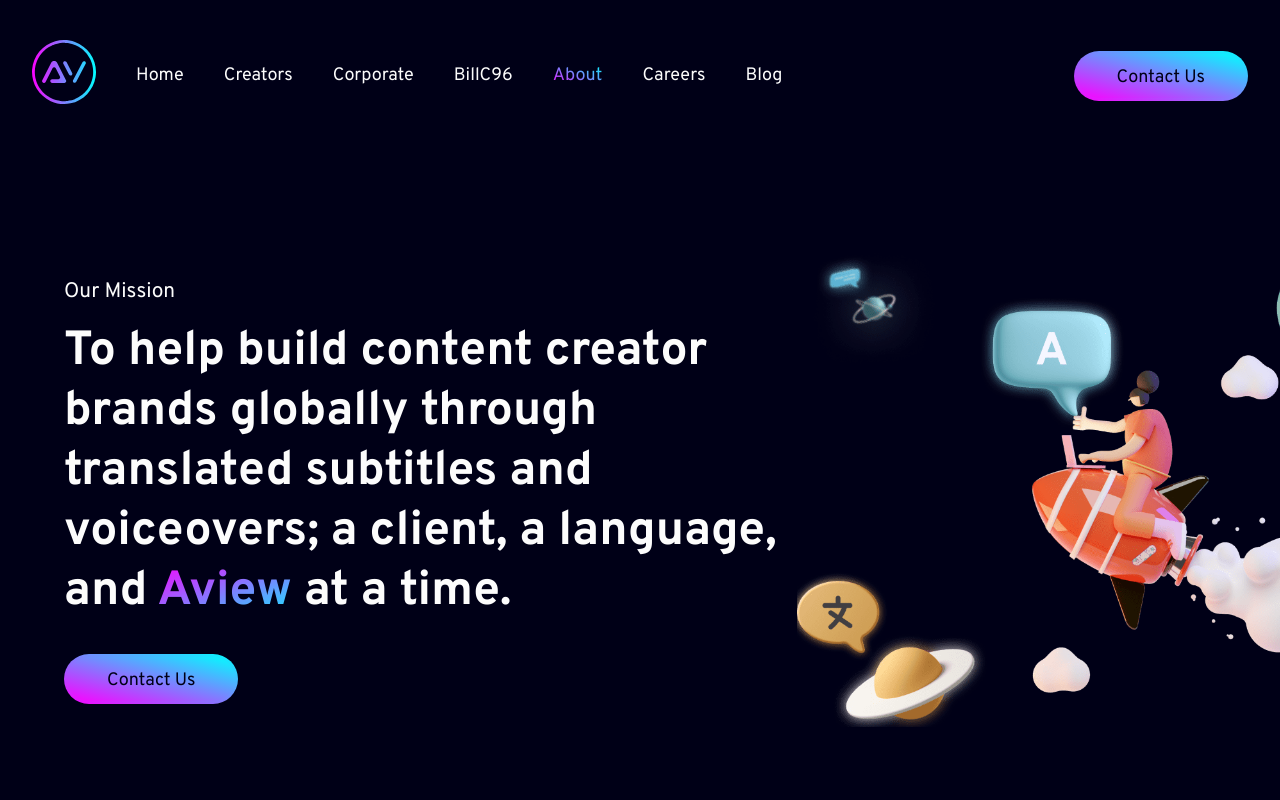
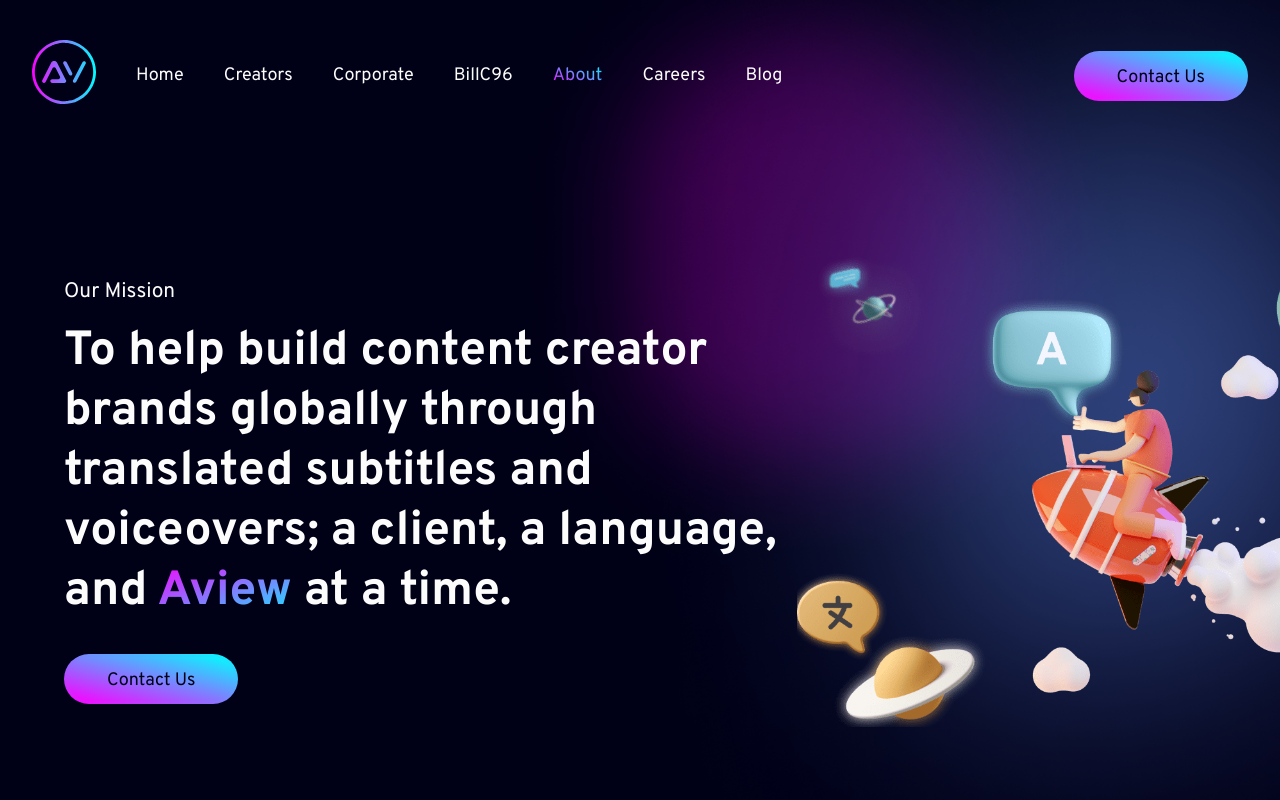
Before and after one commit to Aview-International/aviewint-website, a Next.js app: page /about in a window 1280 px wide. Shown: the top 800 px of the page. Built offline with nearby package versions, Linux system fonts and the light colour scheme.

Commit message:
top position blobs updated

```diff
--- a/components/UI/blobs.js
+++ b/components/UI/blobs.js
@@ -3,3 +3,21 @@ import blob1 from '../../public/img/blobs/blob-1.png'
 import blob2 from '../../public/img/blobs/blob-2.png';
 import blob3 from '../../public/img/blobs/blob-3.png';
 import blob4 from '../../public/img/blobs/blob-4.png';
+
+const Blobs = () => {
+    return (
+        <>
+      <div className="-z-20 absolute w-1/2 -top-24 right-32">
+        <Image src={blob2} alt="blob2" />
+      </div>
+      <div className="-z-20 absolute w-1/3 -bottom-40 -right-60">
+        <Image src={blob2} alt="blob2" />
+      </div>
+      <div className="-z-10 absolute w-5/6 -top-52 -right-96">
+        <Image src={blob1} alt="blob1" />
+      </div>
+        </>
+    );
+}
+
+export default Blobs;
--- a/pages/about/index.js
+++ b/pages/about/index.js
@@ -3,6 +3,7 @@ import Header from '../../components/navigation/Header';
 import Landing from '../../components/sections/about/Landing';
 import AboutAview from '../../components/sections/about/AboutAview';
 import AtAview from '../../components/sections/about/AtAview';
+import Blobs from '../../components/UI/Blobs';
 
 const About = () => {
   return (
@@ -12,6 +13,7 @@ const About = () => {
       <AboutAview />
       <AtAview />
       <Footer />
+      <Blobs />
     </>
   );
 };
--- a/pages/index.js
+++ b/pages/index.js
@@ -7,6 +7,7 @@ import YouCreateWeTranslate from '../components/sections/home/YouCreateWeTransla
 import LeadInTranslations from '../components/sections/home/LeadInTranslations';
 import GoGlobal from '../components/sections/home/GoGlobal';
 import Footer from '../components/navigation/Footer';
+import Blobs from '../components/UI/Blobs';
 
 const Home = () => {
   return (
@@ -20,6 +21,7 @@ const Home = () => {
       <LeadInTranslations />
       <GoGlobal />
       <Footer />
+      <Blobs />
     </>
   );
 };
```
